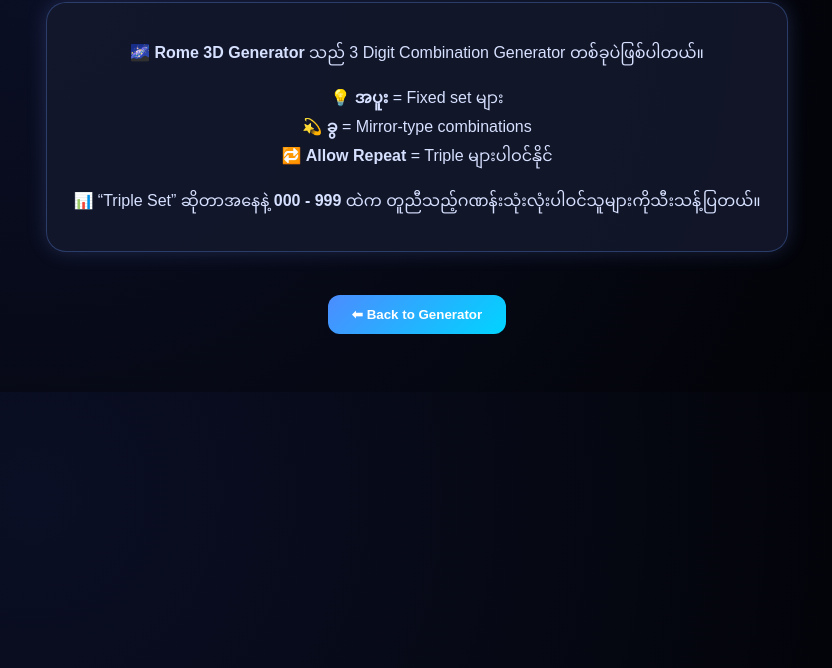
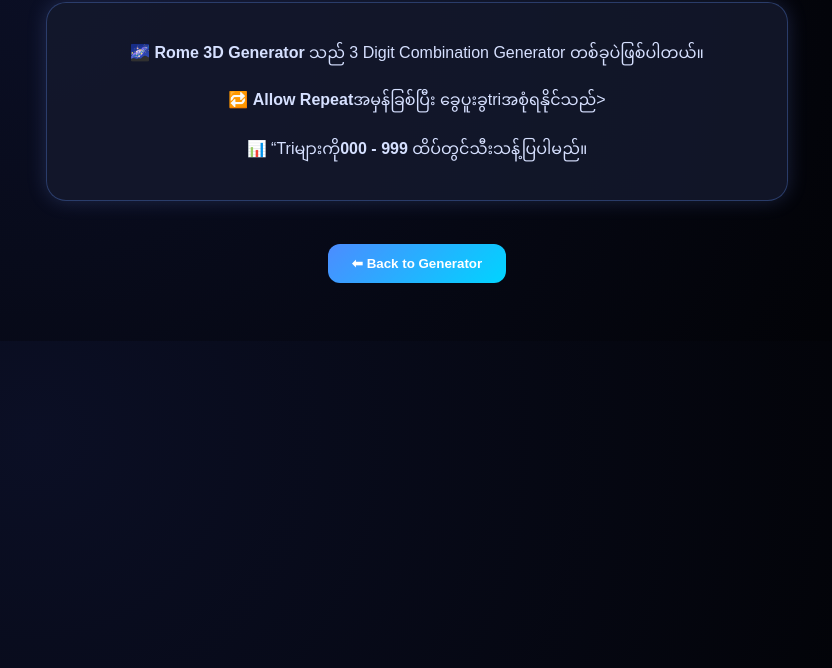
Before and after one commit to arnobf11/Rome3D, a plain HTML site: page guide.html in a window 1280 px wide. Shown: the part 132-800 px from the top of the page, without its empty margins (223-1055 px from the left). Drawn offline with Linux system fonts and the light colour scheme.

Commit message:
Update guide.html

```diff
--- a/guide.html
+++ b/guide.html
@@ -63,10 +63,9 @@
 
   <div class="tip-box">
     <p>🌌 <strong>Rome 3D Generator</strong> သည် 3 Digit Combination Generator တစ်ခုပဲဖြစ်ပါတယ်။</p>
-    <p>💡 <strong>အပူး</strong> = Fixed set များ<br>
-       💫 <strong>ခွ</strong> = Mirror-type combinations<br>
-       🔁 <strong>Allow Repeat</strong> = Triple များပါဝင်နိုင်</p>
-    <p>📊 “Triple Set” ဆိုတာအနေနဲ့ <strong>000 - 999</strong> ထဲက တူညီသည့်ဂဏန်းသုံးလုံးပါဝင်သူများကိုသီးသန့်ပြတယ်။</p>
+
+       🔁 <strong>Allow Repeat</strong>အမှန်ခြစ်ပြီး ခွေပူးခွtriအစုံရနိုင်သည်>
+    <p>📊 “Triများကို<strong>000 - 999</strong> ထိပ်တွင်သီးသန့်ပြပါမည်။</p>
   </div>
 
   <button class="back-btn" onclick="window.location.href='index.html'">⬅ Back to Generator</button>
```
